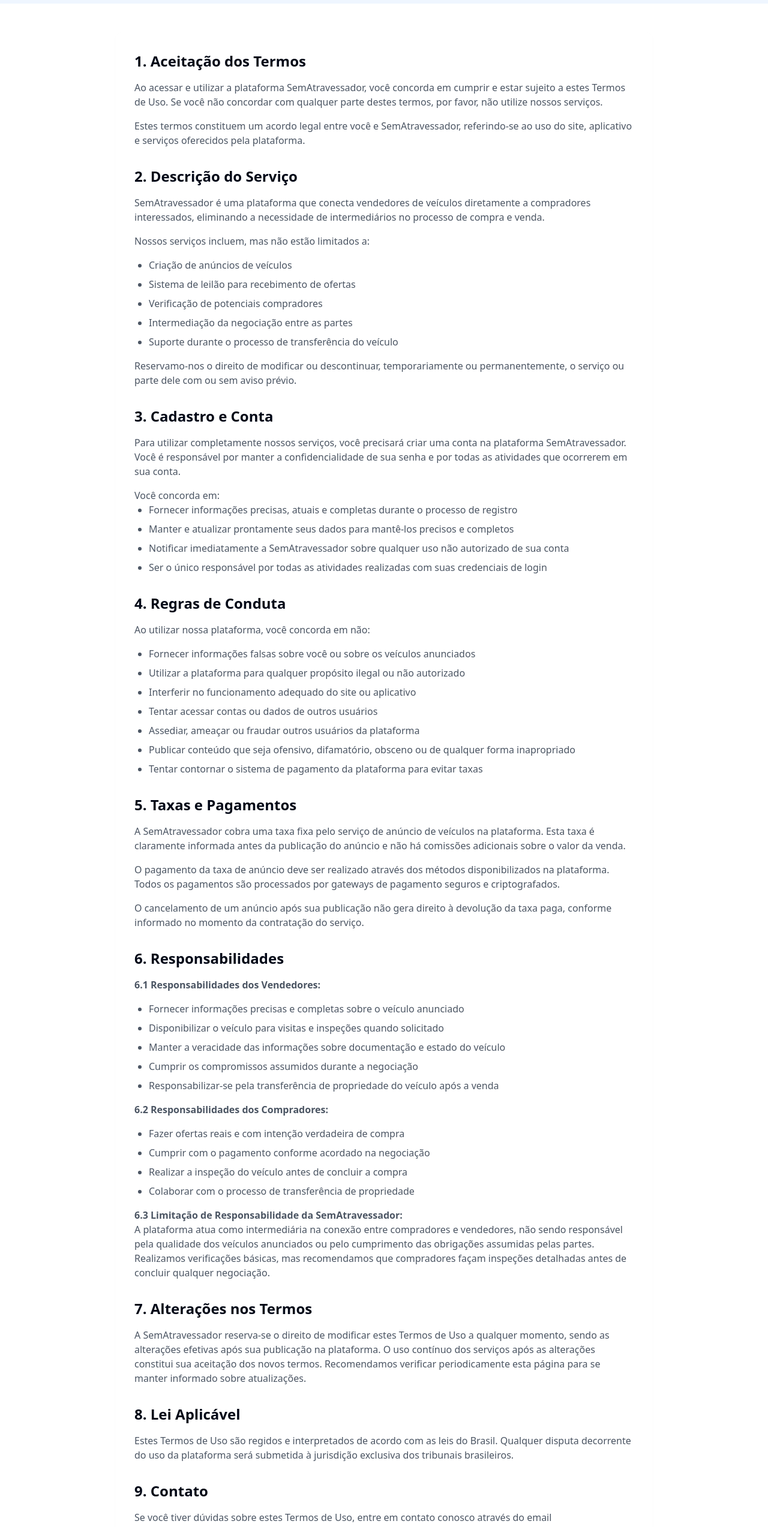
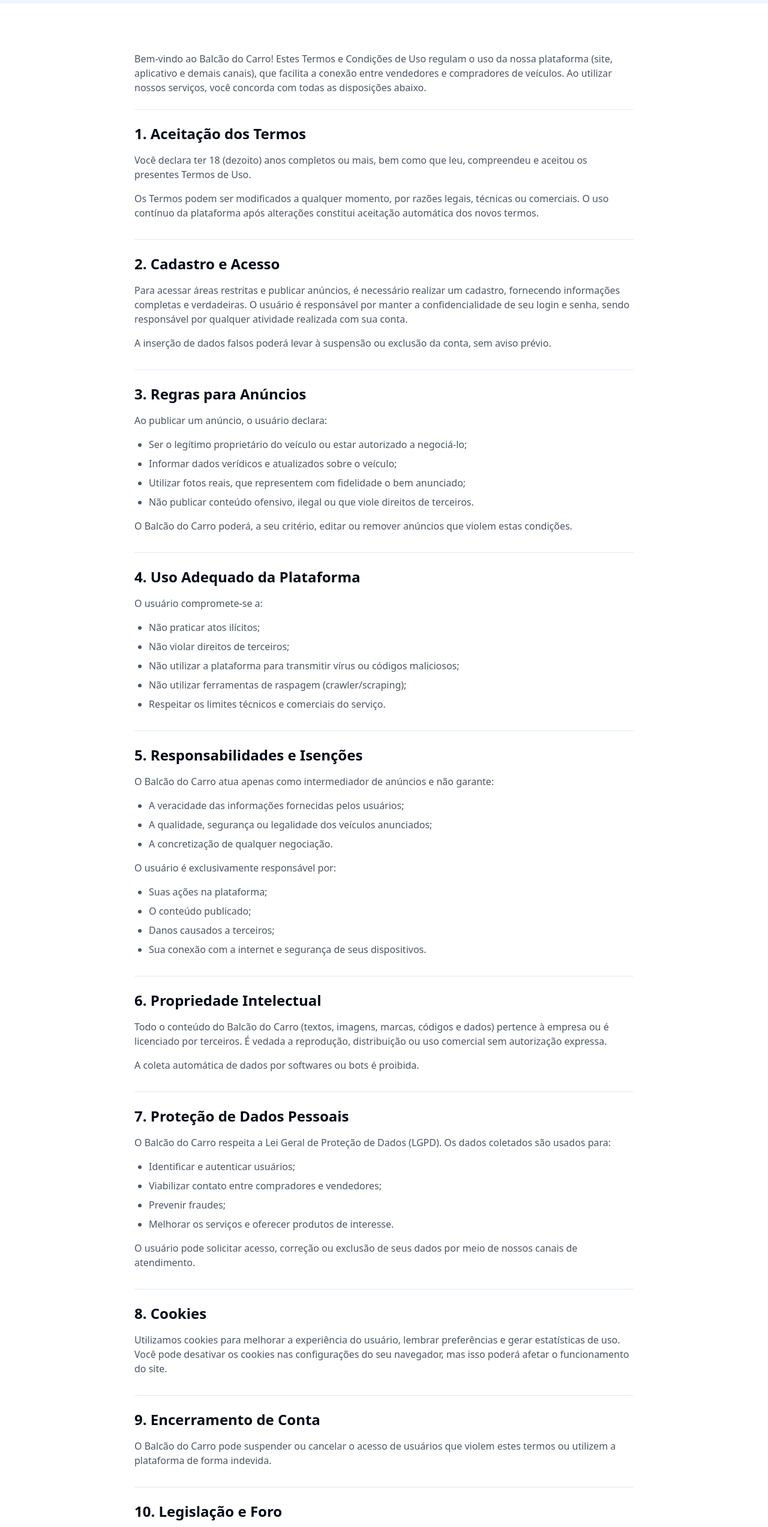
Before and after one commit to danielcalonge/site-essentials-pages-gen, a React (Vite) app: page /termos-de-uso in a window 1280 px wide. Shown: the part 234-2780 px from the top of the page at 60% size. Built offline with nearby package versions, Linux system fonts and the light colour scheme.

Commit message:
Refactor: Update terms of use page
Update the terms of use page content with the provided text.

```diff
--- a/src/pages/Terms.tsx
+++ b/src/pages/Terms.tsx
@@ -1,161 +1,173 @@
 
 import React from 'react';
 import PageLayout from '@/components/PageLayout';
+import { Separator } from '@/components/ui/separator';
 
 const Terms = () => {
   return (
     <PageLayout>
       <div className="bg-blue-50 py-12">
         <div className="container mx-auto px-4">
-          <h1 className="text-4xl font-bold text-center">Termos de Uso</h1>
-          <p className="text-center text-gray-600 mt-2">Última atualização: 13 de Maio de 2025</p>
+          <h1 className="text-4xl font-bold text-center">Termos e Condições de Uso – Balcão do Carro</h1>
+          <p className="text-center text-gray-600 mt-2">Última atualização: Maio de 2025</p>
         </div>
       </div>
 
       <div className="container mx-auto px-4 py-12">
         <div className="max-w-4xl mx-auto bg-white p-8 rounded-xl shadow-sm">
+          <div className="prose max-w-none">
+            <p className="text-gray-600 mb-4">
+              Bem-vindo ao Balcão do Carro! Estes Termos e Condições de Uso regulam o uso da nossa plataforma (site, aplicativo e demais canais),
+              que facilita a conexão entre vendedores e compradores de veículos. Ao utilizar nossos serviços, você concorda com todas as disposições abaixo.
+            </p>
+
+            <Separator className="my-6" />
+
             <section className="mb-8">
               <h2 className="text-2xl font-bold mb-4">1. Aceitação dos Termos</h2>
               <p className="text-gray-600 mb-4">
-              Ao acessar e utilizar a plataforma SemAtravessador, você concorda em cumprir e estar sujeito a estes Termos de Uso.
-              Se você não concordar com qualquer parte destes termos, por favor, não utilize nossos serviços.
+                Você declara ter 18 (dezoito) anos completos ou mais, bem como que leu, compreendeu e aceitou os presentes Termos de Uso.
               </p>
               <p className="text-gray-600">
-              Estes termos constituem um acordo legal entre você e SemAtravessador, referindo-se ao uso do site,
-              aplicativo e serviços oferecidos pela plataforma.
+                Os Termos podem ser modificados a qualquer momento, por razões legais, técnicas ou comerciais.
+                O uso contínuo da plataforma após alterações constitui aceitação automática dos novos termos.
               </p>
             </section>
 
+            <Separator className="my-6" />
+
             <section className="mb-8">
-            <h2 className="text-2xl font-bold mb-4">2. Descrição do Serviço</h2>
+              <h2 className="text-2xl font-bold mb-4">2. Cadastro e Acesso</h2>
               <p className="text-gray-600 mb-4">
-              SemAtravessador é uma plataforma que conecta vendedores de veículos diretamente a compradores interessados,
-              eliminando a necessidade de intermediários no processo de compra e venda.
+                Para acessar áreas restritas e publicar anúncios, é necessário realizar um cadastro, fornecendo informações completas e verdadeiras.
+                O usuário é responsável por manter a confidencialidade de seu login e senha, sendo responsável por qualquer atividade realizada com sua conta.
               </p>
-            <p className="text-gray-600 mb-4">
-              Nossos serviços incluem, mas não estão limitados a:
-            </p>
-            <ul className="list-disc pl-6 space-y-2 text-gray-600 mb-4">
-              <li>Criação de anúncios de veículos</li>
-              <li>Sistema de leilão para recebimento de ofertas</li>
-              <li>Verificação de potenciais compradores</li>
-              <li>Intermediação da negociação entre as partes</li>
-              <li>Suporte durante o processo de transferência do veículo</li>
-            </ul>
               <p className="text-gray-600">
-              Reservamo-nos o direito de modificar ou descontinuar, temporariamente ou permanentemente,
-              o serviço ou parte dele com ou sem aviso prévio.
+                A inserção de dados falsos poderá levar à suspensão ou exclusão da conta, sem aviso prévio.
               </p>
             </section>
 
+            <Separator className="my-6" />
+
             <section className="mb-8">
-            <h2 className="text-2xl font-bold mb-4">3. Cadastro e Conta</h2>
+              <h2 className="text-2xl font-bold mb-4">3. Regras para Anúncios</h2>
               <p className="text-gray-600 mb-4">
-              Para utilizar completamente nossos serviços, você precisará criar uma conta na plataforma SemAtravessador.
-              Você é responsável por manter a confidencialidade de sua senha e por todas as atividades que ocorrerem em sua conta.
+                Ao publicar um anúncio, o usuário declara:
               </p>
+              <ul className="list-disc pl-6 space-y-2 text-gray-600 mb-4">
+                <li>Ser o legítimo proprietário do veículo ou estar autorizado a negociá-lo;</li>
+                <li>Informar dados verídicos e atualizados sobre o veículo;</li>
+                <li>Utilizar fotos reais, que representem com fidelidade o bem anunciado;</li>
+                <li>Não publicar conteúdo ofensivo, ilegal ou que viole direitos de terceiros.</li>
+              </ul>
               <p className="text-gray-600">
-              Você concorda em:
+                O Balcão do Carro poderá, a seu critério, editar ou remover anúncios que violem estas condições.
+              </p>
+            </section>
+
+            <Separator className="my-6" />
+
+            <section className="mb-8">
+              <h2 className="text-2xl font-bold mb-4">4. Uso Adequado da Plataforma</h2>
+              <p className="text-gray-600 mb-4">
+                O usuário compromete-se a:
               </p>
               <ul className="list-disc pl-6 space-y-2 text-gray-600">
-              <li>Fornecer informações precisas, atuais e completas durante o processo de registro</li>
-              <li>Manter e atualizar prontamente seus dados para mantê-los precisos e completos</li>
-              <li>Notificar imediatamente a SemAtravessador sobre qualquer uso não autorizado de sua conta</li>
-              <li>Ser o único responsável por todas as atividades realizadas com suas credenciais de login</li>
+                <li>Não praticar atos ilícitos;</li>
+                <li>Não violar direitos de terceiros;</li>
+                <li>Não utilizar a plataforma para transmitir vírus ou códigos maliciosos;</li>
+                <li>Não utilizar ferramentas de raspagem (crawler/scraping);</li>
+                <li>Respeitar os limites técnicos e comerciais do serviço.</li>
               </ul>
             </section>
 
+            <Separator className="my-6" />
+
             <section className="mb-8">
-            <h2 className="text-2xl font-bold mb-4">4. Regras de Conduta</h2>
+              <h2 className="text-2xl font-bold mb-4">5. Responsabilidades e Isenções</h2>
               <p className="text-gray-600 mb-4">
-              Ao utilizar nossa plataforma, você concorda em não:
+                O Balcão do Carro atua apenas como intermediador de anúncios e não garante:
+              </p>
+              <ul className="list-disc pl-6 space-y-2 text-gray-600 mb-4">
+                <li>A veracidade das informações fornecidas pelos usuários;</li>
+                <li>A qualidade, segurança ou legalidade dos veículos anunciados;</li>
+                <li>A concretização de qualquer negociação.</li>
+              </ul>
+              <p className="text-gray-600 mb-4">
+                O usuário é exclusivamente responsável por:
               </p>
               <ul className="list-disc pl-6 space-y-2 text-gray-600">
-              <li>Fornecer informações falsas sobre você ou sobre os veículos anunciados</li>
-              <li>Utilizar a plataforma para qualquer propósito ilegal ou não autorizado</li>
-              <li>Interferir no funcionamento adequado do site ou aplicativo</li>
-              <li>Tentar acessar contas ou dados de outros usuários</li>
-              <li>Assediar, ameaçar ou fraudar outros usuários da plataforma</li>
-              <li>Publicar conteúdo que seja ofensivo, difamatório, obsceno ou de qualquer forma inapropriado</li>
-              <li>Tentar contornar o sistema de pagamento da plataforma para evitar taxas</li>
+                <li>Suas ações na plataforma;</li>
+                <li>O conteúdo publicado;</li>
+                <li>Danos causados a terceiros;</li>
+                <li>Sua conexão com a internet e segurança de seus dispositivos.</li>
               </ul>
             </section>
 
+            <Separator className="my-6" />
+
             <section className="mb-8">
-            <h2 className="text-2xl font-bold mb-4">5. Taxas e Pagamentos</h2>
+              <h2 className="text-2xl font-bold mb-4">6. Propriedade Intelectual</h2>
               <p className="text-gray-600 mb-4">
-              A SemAtravessador cobra uma taxa fixa pelo serviço de anúncio de veículos na plataforma.
-              Esta taxa é claramente informada antes da publicação do anúncio e não há comissões adicionais
-              sobre o valor da venda.
-            </p>
-            <p className="text-gray-600 mb-4">
-              O pagamento da taxa de anúncio deve ser realizado através dos métodos disponibilizados na plataforma.
-              Todos os pagamentos são processados por gateways de pagamento seguros e criptografados.
+                Todo o conteúdo do Balcão do Carro (textos, imagens, marcas, códigos e dados) pertence à empresa ou é licenciado por terceiros.
+                É vedada a reprodução, distribuição ou uso comercial sem autorização expressa.
               </p>
               <p className="text-gray-600">
-              O cancelamento de um anúncio após sua publicação não gera direito à devolução da taxa paga,
-              conforme informado no momento da contratação do serviço.
+                A coleta automática de dados por softwares ou bots é proibida.
               </p>
             </section>
 
+            <Separator className="my-6" />
+
             <section className="mb-8">
-            <h2 className="text-2xl font-bold mb-4">6. Responsabilidades</h2>
+              <h2 className="text-2xl font-bold mb-4">7. Proteção de Dados Pessoais</h2>
               <p className="text-gray-600 mb-4">
-              <strong>6.1 Responsabilidades dos Vendedores:</strong>
+                O Balcão do Carro respeita a Lei Geral de Proteção de Dados (LGPD). Os dados coletados são usados para:
               </p>
               <ul className="list-disc pl-6 space-y-2 text-gray-600 mb-4">
-              <li>Fornecer informações precisas e completas sobre o veículo anunciado</li>
-              <li>Disponibilizar o veículo para visitas e inspeções quando solicitado</li>
-              <li>Manter a veracidade das informações sobre documentação e estado do veículo</li>
-              <li>Cumprir os compromissos assumidos durante a negociação</li>
-              <li>Responsabilizar-se pela transferência de propriedade do veículo após a venda</li>
+                <li>Identificar e autenticar usuários;</li>
+                <li>Viabilizar contato entre compradores e vendedores;</li>
+                <li>Prevenir fraudes;</li>
+                <li>Melhorar os serviços e oferecer produtos de interesse.</li>
               </ul>
-
-            <p className="text-gray-600 mb-4">
-              <strong>6.2 Responsabilidades dos Compradores:</strong>
-            </p>
-            <ul className="list-disc pl-6 space-y-2 text-gray-600 mb-4">
-              <li>Fazer ofertas reais e com intenção verdadeira de compra</li>
-              <li>Cumprir com o pagamento conforme acordado na negociação</li>
-              <li>Realizar a inspeção do veículo antes de concluir a compra</li>
-              <li>Colaborar com o processo de transferência de propriedade</li>
-            </ul>
-
               <p className="text-gray-600">
-              <strong>6.3 Limitação de Responsabilidade da SemAtravessador:</strong><br />
-              A plataforma atua como intermediária na conexão entre compradores e vendedores, não sendo
-              responsável pela qualidade dos veículos anunciados ou pelo cumprimento das obrigações
-              assumidas pelas partes. Realizamos verificações básicas, mas recomendamos que compradores
-              façam inspeções detalhadas antes de concluir qualquer negociação.
+                O usuário pode solicitar acesso, correção ou exclusão de seus dados por meio de nossos canais de atendimento.
               </p>
             </section>
 
+            <Separator className="my-6" />
+
             <section className="mb-8">
-            <h2 className="text-2xl font-bold mb-4">7. Alterações nos Termos</h2>
+              <h2 className="text-2xl font-bold mb-4">8. Cookies</h2>
               <p className="text-gray-600">
-              A SemAtravessador reserva-se o direito de modificar estes Termos de Uso a qualquer momento,
-              sendo as alterações efetivas após sua publicação na plataforma. O uso contínuo dos serviços
-              após as alterações constitui sua aceitação dos novos termos. Recomendamos verificar
-              periodicamente esta página para se manter informado sobre atualizações.
+                Utilizamos cookies para melhorar a experiência do usuário, lembrar preferências e gerar estatísticas de uso.
+                Você pode desativar os cookies nas configurações do seu navegador, mas isso poderá afetar o funcionamento do site.
               </p>
             </section>
 
+            <Separator className="my-6" />
+
             <section className="mb-8">
-            <h2 className="text-2xl font-bold mb-4">8. Lei Aplicável</h2>
+              <h2 className="text-2xl font-bold mb-4">9. Encerramento de Conta</h2>
               <p className="text-gray-600">
-              Estes Termos de Uso são regidos e interpretados de acordo com as leis do Brasil.
-              Qualquer disputa decorrente do uso da plataforma será submetida à jurisdição exclusiva
-              dos tribunais brasileiros.
+                O Balcão do Carro pode suspender ou cancelar o acesso de usuários que violem estes termos ou utilizem a plataforma de forma indevida.
               </p>
             </section>
 
+            <Separator className="my-6" />
+
             <section>
-            <h2 className="text-2xl font-bold mb-4">9. Contato</h2>
-            <p className="text-gray-600">
-              Se você tiver dúvidas sobre estes Termos de Uso, entre em contato conosco através do email
-              termos@sematravessador.com.br ou pelo nosso formulário de contato disponível na plataforma.
+              <h2 className="text-2xl font-bold mb-4">10. Legislação e Foro</h2>
+              <p className="text-gray-600 mb-6">
+                Este contrato é regido pelas leis da República Federativa do Brasil. Fica eleito o foro da comarca de Belo Horizonte/MG
+                para dirimir quaisquer dúvidas ou controvérsias.
+              </p>
+
+              <p className="text-gray-600 mt-8">
+                Para dúvidas, sugestões ou reclamações, entre em contato com nossa Central de Atendimento.
               </p>
             </section>
+          </div>
         </div>
       </div>
     </PageLayout>
```
Lines whose indentation alone changed are shown as unchanged.
